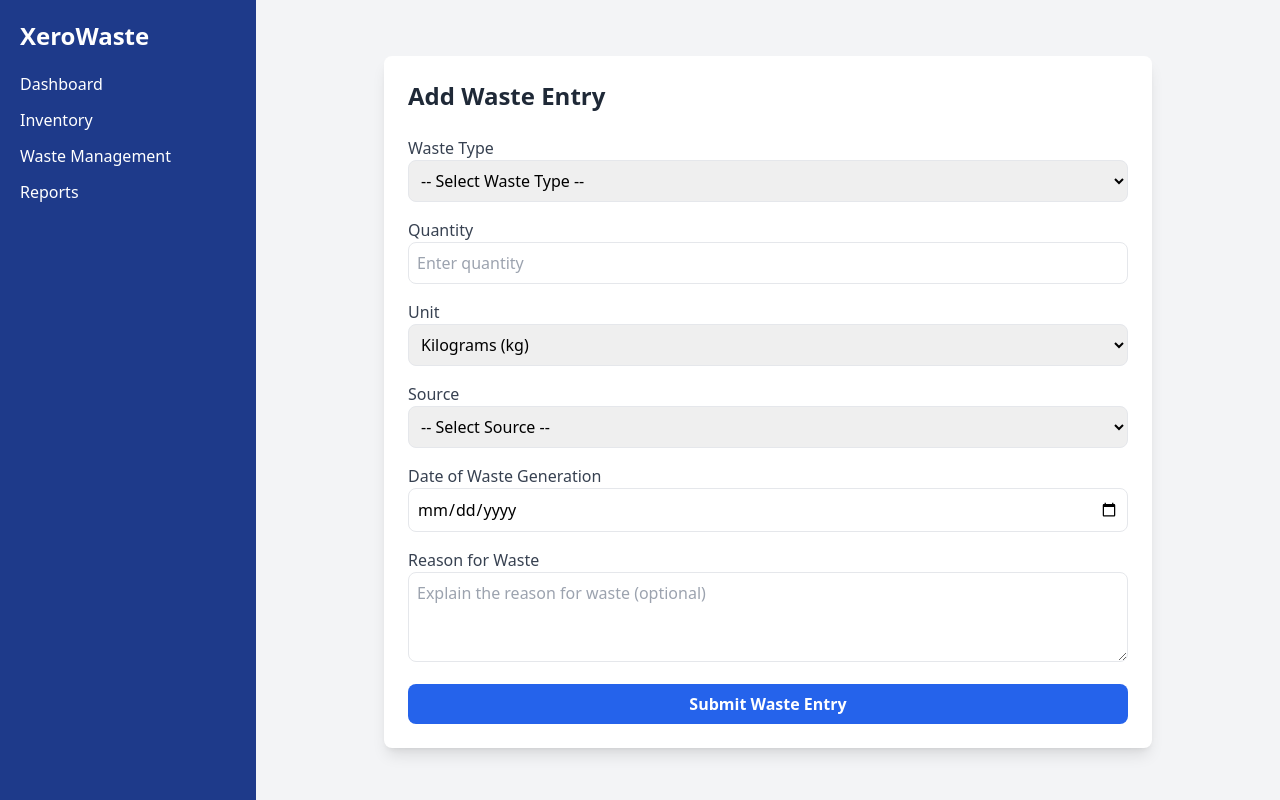
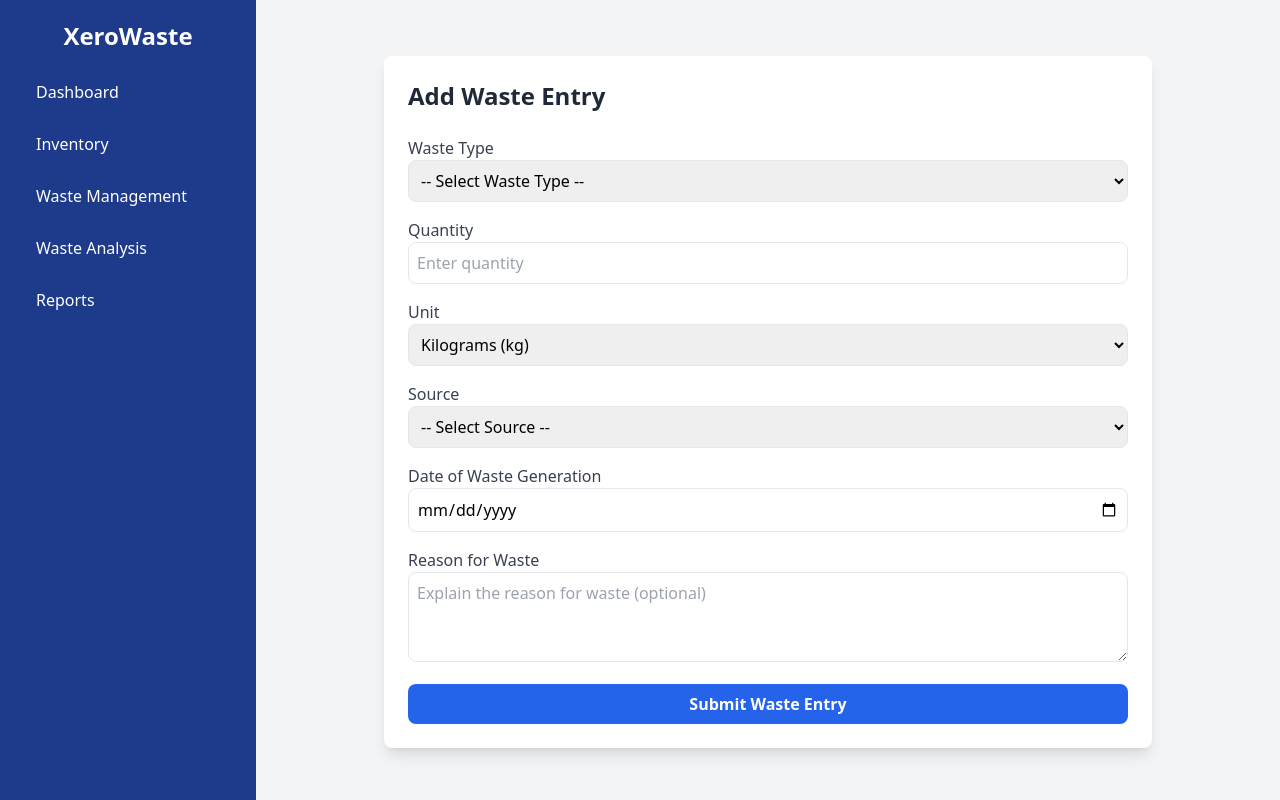
Before and after one commit to Gohil-Parikshitsinh/XeroWaste, a Flask app: page /add-waste in a window 1280 px wide. Run offline with Flask 3, Linux system fonts and the light colour scheme; some libraries are stand-ins or nearby versions.

Commit message:
V1.1 updated applayout

```diff
--- a/templates/applayout.html
+++ b/templates/applayout.html
@@ -5,23 +5,45 @@
     <meta name="viewport" content="width=device-width, initial-scale=1.0">
     <title>{% block title %}XeroWaste - Dashboard{% endblock %}</title>
     <script src="https://cdn.tailwindcss.com"></script>
+    <script>
+        function toggleSidebar() {
+            document.getElementById("sidebar").classList.toggle("-translate-x-full");
+        }
+    </script>
 </head>
 <body class="bg-gray-100">
 
+    <!-- ✅ Responsive Sidebar Layout -->
     <div class="flex h-screen">
-        <!-- ✅ Sidebar Navigation -->
-        <div class="w-64 bg-blue-900 text-white p-5">
-            <h1 class="text-2xl font-bold mb-5">XeroWaste</h1>
+        <!-- ✅ Sidebar Navigation (Hidden on Mobile) -->
+        <div id="sidebar" class="w-64 bg-blue-900 text-white p-5 fixed inset-y-0 left-0 transform -translate-x-full md:translate-x-0 transition-transform duration-300 ease-in-out">
+            <h1 class="text-2xl font-bold mb-5 text-center">XeroWaste</h1>
             <ul>
-                <li class="mb-3"><a href="/dashboard" class="hover:text-gray-300">Dashboard</a></li>
-                <li class="mb-3"><a href="/inventory" class="hover:text-gray-300">Inventory</a></li>
-                <li class="mb-3"><a href="/waste-tracking" class="hover:text-gray-300">Waste Management</a></li>
-                <li class="mb-3"><a href="/reports" class="hover:text-gray-300">Reports</a></li>
+                <li class="mb-3">
+                    <a href="/dashboard" class="block py-2 px-4 rounded-lg hover:bg-blue-700">Dashboard</a>
+                </li>
+                <li class="mb-3">
+                    <a href="/inventory" class="block py-2 px-4 rounded-lg hover:bg-blue-700">Inventory</a>
+                </li>
+                <li class="mb-3">
+                    <a href="/waste-tracking" class="block py-2 px-4 rounded-lg hover:bg-blue-700">Waste Management</a>
+                </li>
+                <li class="mb-3">
+                    <a href="/waste-analysis" class="block py-2 px-4 rounded-lg hover:bg-blue-700">Waste Analysis</a>
+                </li>
+                <li class="mb-3">
+                    <a href="/reports" class="block py-2 px-4 rounded-lg hover:bg-blue-700">Reports</a>
+                </li>
             </ul>
         </div>
 
         <!-- ✅ Main Content Area -->
-        <div class="flex-1 p-6">
+        <div class="flex-1 p-6 ml-0 md:ml-64 transition-all duration-300">
+            <!-- 🔥 Mobile Sidebar Toggle Button -->
+            <button onclick="toggleSidebar()" class="md:hidden p-3 bg-blue-900 text-white rounded-lg shadow-md mb-4">
+                ☰ Menu
+            </button>
+
             {% block content %}{% endblock %}
         </div>
     </div>
```
